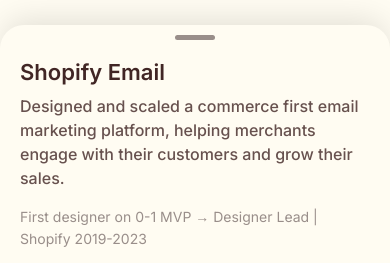
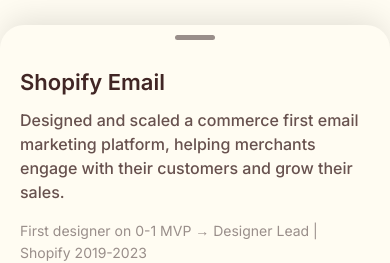
Before and after one commit to nataliehercun/portfolio-2026, a Next.js app: page / in a window 390 px wide. Both pictures are taken after a click on the button "Shopify Email". Shown: the top 263 px of the page. Built offline with nearby package versions, Linux system fonts and the light colour scheme.

Commit message:
Refine modal padding and heading spacing
- Desktop large screens: split lg:p-20 into lg:px-20 lg:py-[60px]
- Mobile drawer: bump top padding to 22px for breathing room from notch
- Increase title-to-description gap from mt-2 to mt-3

Made-with: Cursor

```diff
--- a/src/components/ProjectModal.tsx
+++ b/src/components/ProjectModal.tsx
@@ -131,7 +131,7 @@ function SheetModal({ project, onClose }: ProjectModalProps) {
 
           {/* Scrollable content */}
           <div className="flex-1 overflow-y-auto overscroll-contain">
-            <div className="px-5 pt-3 pb-12 md:px-10 md:pt-10 md:pb-16 mx-auto w-full max-w-2xl">
+            <div className="px-5 pt-[22px] pb-12 md:px-10 md:pt-10 md:pb-16 mx-auto w-full max-w-2xl">
               {project && (
                 <>
                   <Drawer.Title className="sr-only">{project.title}</Drawer.Title>
@@ -232,7 +232,7 @@ function DesktopModal({ project, onClose }: ProjectModalProps) {
                   </svg>
                 </button>
 
-                <div className="p-6 sm:p-8 lg:p-20">
+                <div className="p-6 sm:p-8 lg:px-20 lg:py-[60px]">
                   <ProjectBody project={project} />
                 </div>
               </div>
@@ -254,7 +254,7 @@ function ProjectBody({ project }: { project: Project }) {
       <div className="max-w-2xl">
         <h2 className="text-heading-2xl pr-10">{project.title}</h2>
 
-        <p className="mt-2 text-body-big text-text-secondary">
+        <p className="mt-3 text-body-big text-text-secondary">
           {project.description}
         </p>
 
```
